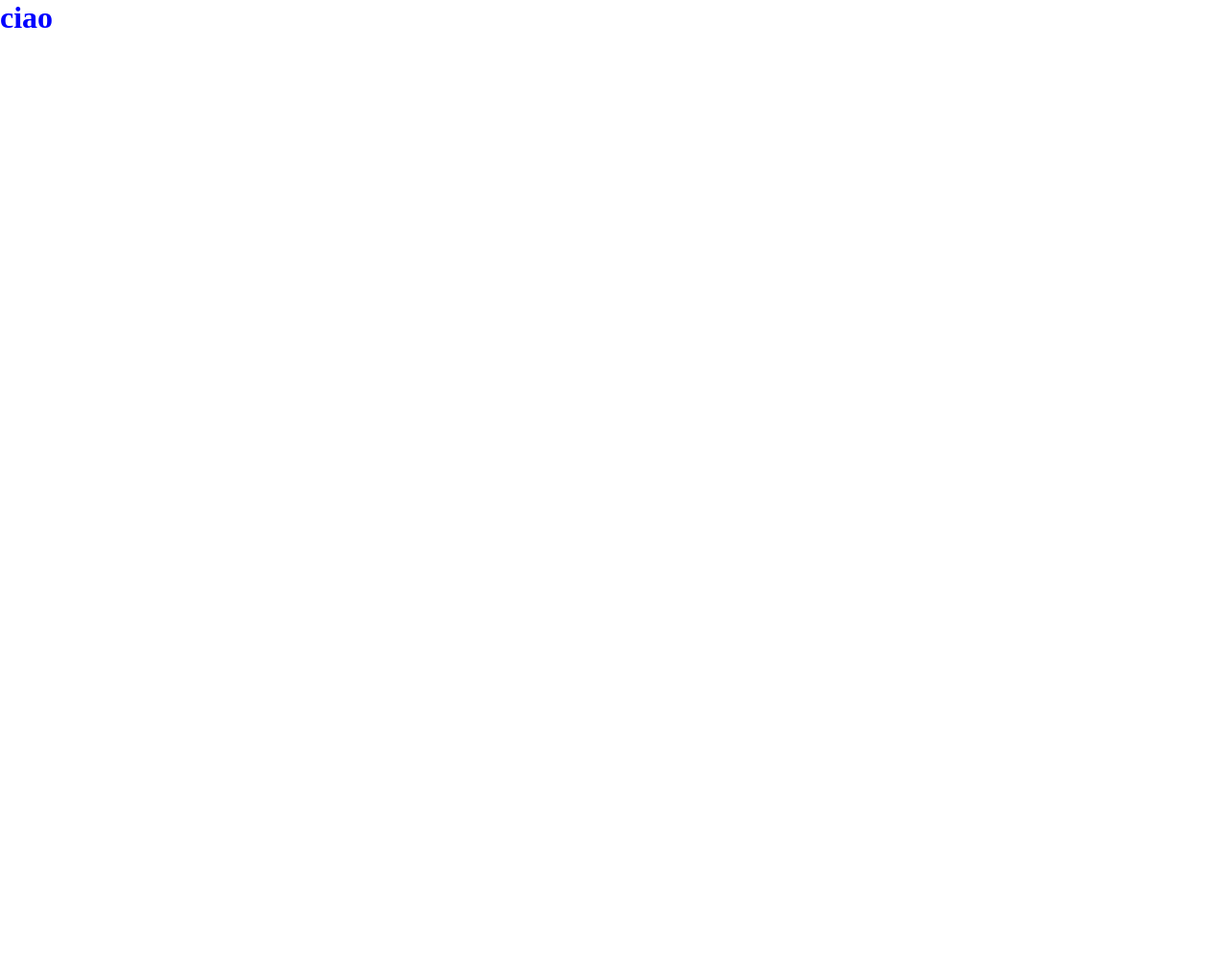
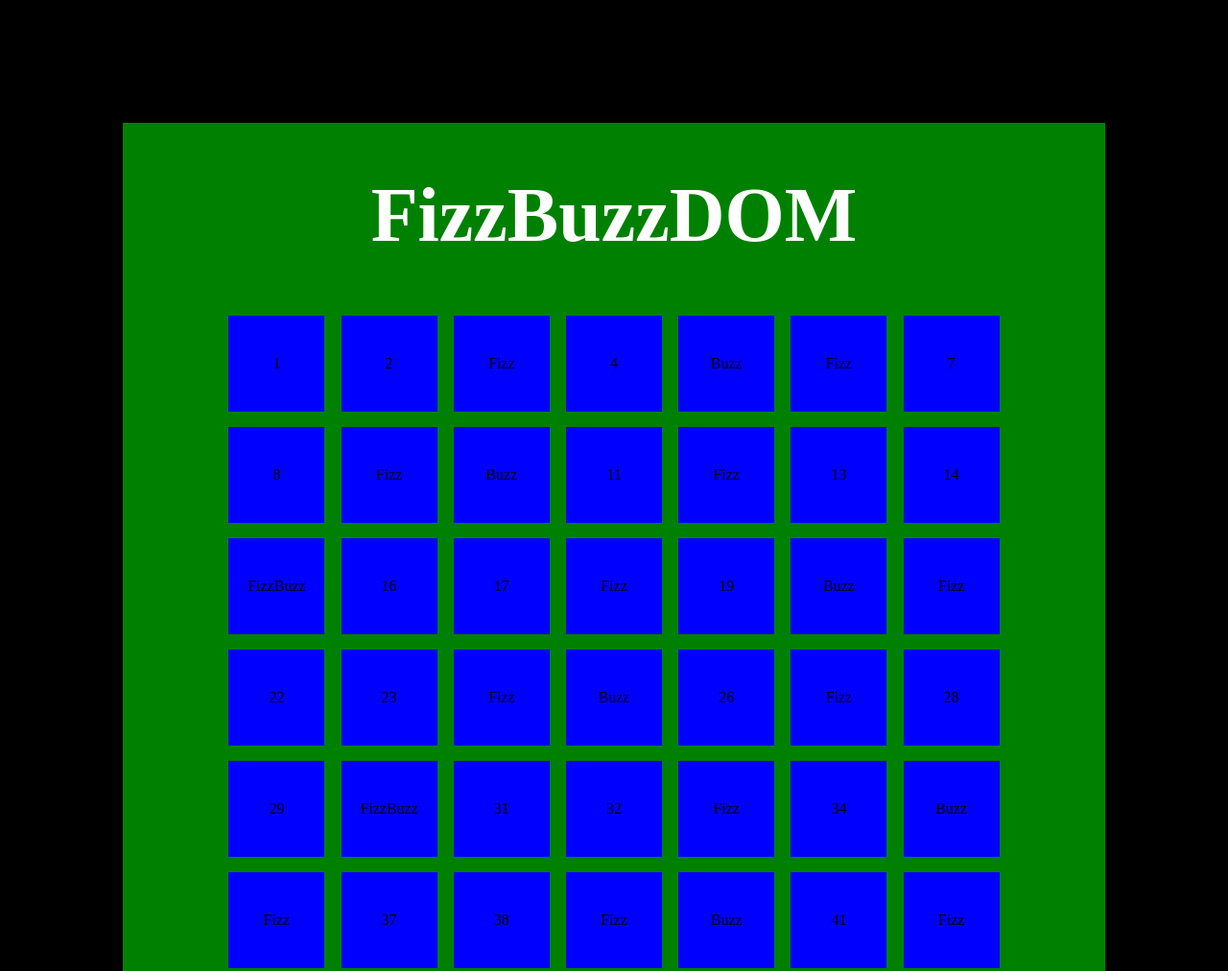
Before and after one commit to Claudio-Bernardinetti/js-fizzbuzz, a plain HTML site: page index.html in a window 1280 px wide. Shown: the top 1012 px of the page at 96% size. Before the commit the page ends 800 px from the top, so only its background shows below. Drawn offline with Linux system fonts and the light colour scheme.

Commit message:
add output

```diff
--- a/assets/css/style.css
+++ b/assets/css/style.css
@@ -4,6 +4,45 @@
     box-sizing: border-box;
 }
 
+body {
+    background-color: black;
+}
+
 h1 {
     color: blue;
+    text-align: center;
+    color: white;
+    font-size: 80px;
+    padding-top: 5%;
 }
+
+.container {
+    background-color: green;
+    margin: 10% 10%;
+
+}
+
+.card {
+    padding-top: 5%;
+    padding-bottom: 10%;
+    padding-left: 10%;
+    padding-right: 10%;
+}
+
+ul {
+    display: flex;
+    flex-wrap: wrap;
+    justify-content: space-between;
+
+}
+
+li {
+    display: flex;
+    align-items: center;
+    justify-content: center;
+    list-style: none;
+    width: 100px;
+    aspect-ratio: 1/1;
+    background-color: blue;
+    margin: 0.5rem;
+}
--- a/assets/js/main.js
+++ b/assets/js/main.js
@@ -1,23 +1,42 @@
-/* Consegna:
-Scrivi un programma che stampi in console i numeri da 1 a 100, ma che:
+// Scriver un for loop per stampare i numeri da 1 a 100 in console.
 
- per i multipli di 3 stampi “Fizz” al posto del numero
-e per i multipli di 5 stampi “Buzz”.
+// Per i multipli di 3 stampi “Fizz” al posto del numero.
 
-Per i numeri che sono sia multipli di 3 che di 5 stampi “FizzBuzz”.
+// Per i multipli di 5 stampi “Bizz” al posto del numero.
 
-Prima di partire a scrivere codice poniamoci qualche domanda:
-Come faccio a sapere se un numero è divisibile per un altro?
-Abbiamo visto qualcosa di particolare che possiamo usare (si)?
+// Per i numeri che sono sia multipli di 3 che di 5 stampi “FizzBuzz”.
 
-Consigli del giorno:
-Scriviamo sempre prima dei commenti in italiano per capire cosa vogliamo fare
-Proviamo ad immaginare le operazioni che vogliamo far svolgere al nostro programma così come lo faremmo "a mano"
+// Crea un container nel DOM , aggiungendo (attraverso la funzione append()) un elemento html con il numero o la stringa corretta da mostrare.
 
-BONUS 1:
-Crea un container nel DOM , aggiungendo (attraverso la funzione append()) un elemento html con il numero o la stringa corretta da mostrare.
+// Applica stili differenti agli elementi aggiunti al DOM nel BONUS 1, a seconda che il valore inserito sia un numero, un fizz, un buzz o un fizzbuzz. Se sei a corto di idee per lo stile, potresti prendere spunto dallo screenshot fornito in consegna.
 
-BONUS 2:
-Applica stili differenti agli elementi aggiunti al DOM nel BONUS 1, a seconda che il valore inserito sia un numero, un fizz, un buzz o un fizzbuzz. Se sei a corto di idee per lo stile, potresti prendere spunto dallo screenshot fornito in consegna. */
 
-console.log('ciao');
+// let listEl = document.querySelector('.list');
+
+
+// for (var i = 1; i < 101; i++) {
+//     if (i % 15 == 0) console.log("FizzBuzz");
+
+//     else if (i % 3 == 0) console.log("Fizz");
+//     else if (i % 5 == 0) console.log("Buzz");
+//     else console.log(i);
+
+
+
+//     const listIt = document.createElement('li');
+//     listIt.append(i);
+//     listEl.append(listIt);
+// }
+
+function fizz (num){
+    for (let i = 1; i < num; i++){
+      let element = document.createElement('li')
+      element.innerText = "";
+      if(i % 3 === 0 ) {element.innerText += "Fizz";}
+      if(i % 5 === 0 ) {element.innerText += "Buzz";}
+      if(element.innerText === ""){element.innerText = i;}
+      document.getElementById('output').appendChild(element);
+    }
+ }
+
+ fizz(101);
--- a/index.html
+++ b/index.html
@@ -3,11 +3,19 @@
     <head>
         <meta charset="UTF-8">
         <meta name="viewport" content="width=device-width, initial-scale=1.0">
-        <title>Document</title>
+        <title>FizzBuzz</title>
         <link rel="stylesheet" href="./assets/css/style.css">
     </head>
     <body>
-        <h1>ciao</h1>
+        <div class="container">
+            <div>
+                <h1>FizzBuzzDOM</h1>
+            </div>
+            <div class="card">
+                <ul id="output">
+                </ul>
+            </div>
+        </div>
         <script src="./assets/js/main.js"></script>
     </body>
 </html>
```
